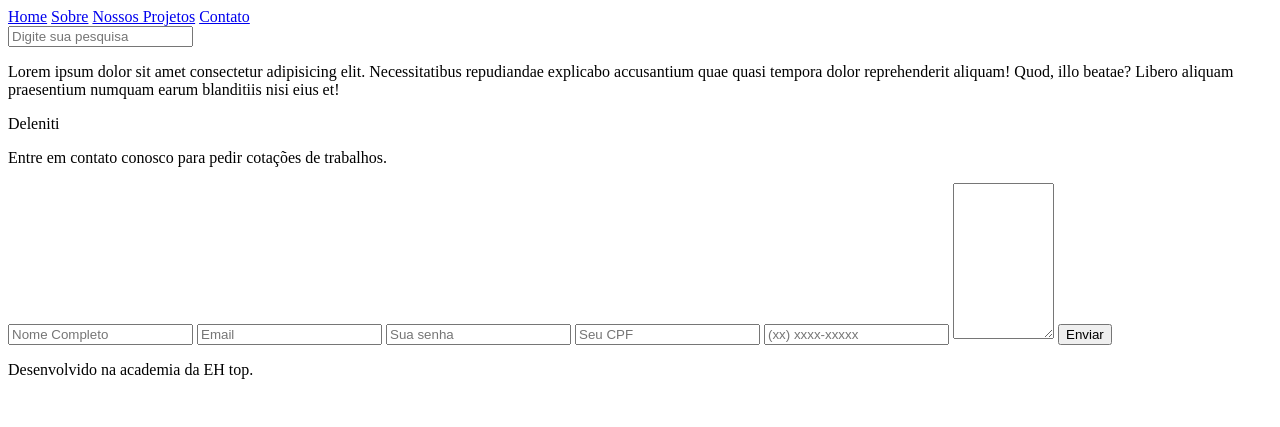
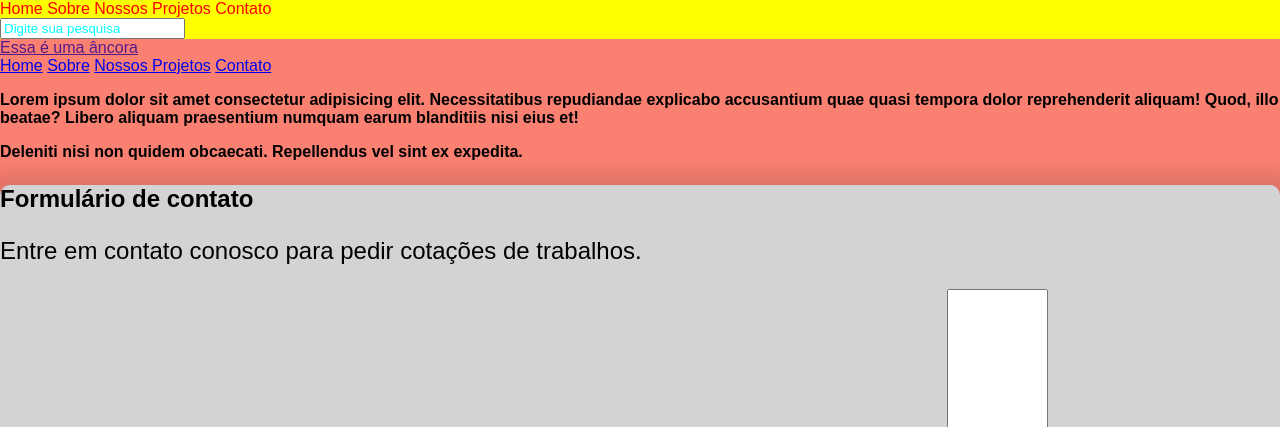
Before and after one commit to Rafaelacosta16/d0102-html-css, a plain HTML site: page index.html in a window 1280 px wide. Shown: the top 427 px of the page. Drawn offline with Linux system fonts and the light colour scheme.

Commit message:
adicionar a estilização do site

```diff
--- a/index.html
+++ b/index.html
@@ -9,27 +9,41 @@
 </head>
 <body>
     <header>
-        <nav>
+        <nav class="nav-header">
+            <a href="#" class="cor-vermelha">Home</a>
+            <a href="#" class="cor-vermelha">Sobre</a>
+            <a href="#" class="cor-vermelha">Nossos Projetos</a>
+            <a href="#" class="cor-vermelha">Contato</a>
+        </nav>
+
+        <input type="text" placeholder= "Digite sua pesquisa"
+        id= "header-pesquisa">
+    </header>
+
+    <a href="">Essa é uma âncora</a>
+
+    <aside>
         <a href="#">Home</a>
         <a href="#">Sobre</a>
         <a href="#">Nossos Projetos</a>
         <a href="#">Contato</a>
-        </nav>
+    </aside>
 
-        <input type="text" placeholder= "Digite sua pesquisa">
-    </header>
 
-    <p>
+    <p class="negrito">
         Lorem ipsum dolor sit amet consectetur adipisicing elit. Necessitatibus repudiandae explicabo accusantium quae quasi tempora dolor reprehenderit aliquam! Quod, illo beatae? Libero aliquam praesentium numquam earum blanditiis nisi eius et!
     </p>
-    <p>
-        Deleniti
+    <p class="negrito">
+        Deleniti nisi non quidem obcaecati. Repellendus vel sint ex expedita.
     </p>
 
     <selection>
+        <section class="formulario-contato">
+            <h3>Formulário de contato</h3>
             <p>Entre em contato conosco para pedir cotações de trabalhos.</p>
 
             <input tyle="text" placeholder="Nome Completo">
+            <inpute tyle="date">
                 <input tyle="email" placeholder="Email">
                 <input tyle="password" placeholder="Sua senha">
                 <input tyle="number" placeholder="Seu CPF">
@@ -37,14 +51,13 @@
                 <textarea name="" id="" cols="10" rows="10"></textarea>
 
                 <button>Enviar</button>
-    </p>
+            </selection>
+
+            <img src=https://abrilexame.files.wordpress.com/2016/09/size_960_16_9_chocolates-bombom.jpg>
 
 
-</selection>
             <footer>
-    <marque behavior="" direction=""> Desenvolvido na academia da EH top.</marquee>
-
-
+                <marquee > Desenvolvido na academia da EH top.</marquee>
                 </footer>
             </body>
             </html>
--- a/styles.css
+++ b/styles.css
@@ -0,0 +1,60 @@
+/*
+SELETOR {
+    PROPRIEDADE: VALOR;
+}
+*/
+
+body {
+    font-family: sans-serif;
+    margin:0;
+    background-color: salmon
+}
+
+header {
+    background-color: yellow
+}
+
+.nav-header a {
+    color: red;
+    text-decoration: none;
+}
+
+.cor-vermelha {
+    color: red;
+}
+
+#header-pesquisa{
+    color: green;
+}
+
+/*::placeholder é um pseudoelemento,e só existe quando há uma tag
+input*/
+#header-pesquisa::placeholder {
+    color: aqua;
+}
+
+textarea {
+    resize: none;
+}
+
+.formulario-contato {
+    background-color: lightgray;
+    border-radius: 10px;
+    box-shadow: 1px 1px 15px 15px rgb(0, 0, 0, 0.1);
+}
+
+.formulario-contato p, .formulario-contato h3 {
+    font-size: 18pt;
+}
+
+
+.negrito {
+    font-weight: bold;
+}
+
+.negrito:hover {
+    color: lawngreen;
+}
+
+
+img:hover
```
Lines whose indentation alone changed are shown as unchanged.
